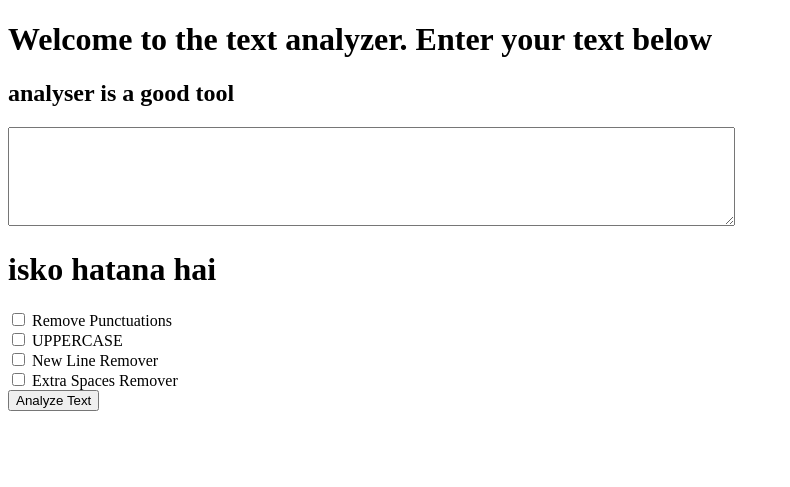
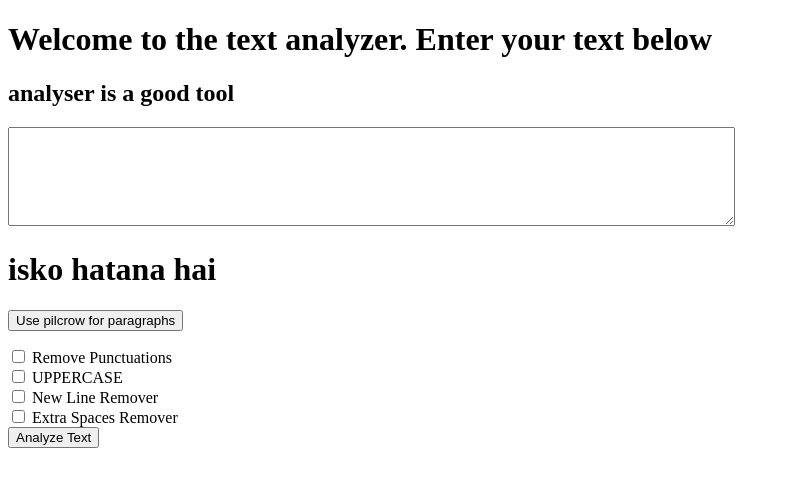
Before and after one commit to VinaySehwag14/texteditor, a Django app: page / in a window 1280 px wide. Shown: the top 487 px of the page, without its empty margins (0-790 px from the left). Run offline with Django 3.2, Linux system fonts and the light colour scheme.

Commit message:
Update index.html
add button

```diff
--- a/templates/index.html
+++ b/templates/index.html
@@ -12,7 +12,9 @@
     <textarea name='text' style='margin: 0px; width: 721px; height: 93px;'></textarea><br>
 
     <h1>isko hatana hai </h1>
-
+    <p>
+        <button data-toggle-text="Oh no! Switch back!">Use pilcrow for paragraphs</button>
+    </p>
     <input type="checkbox" name="removepunc"> Remove Punctuations<br>
     <input type="checkbox" name="fullcaps"> UPPERCASE<br>
     <input type="checkbox" name="newlineremover"> New Line Remover<br>
```
